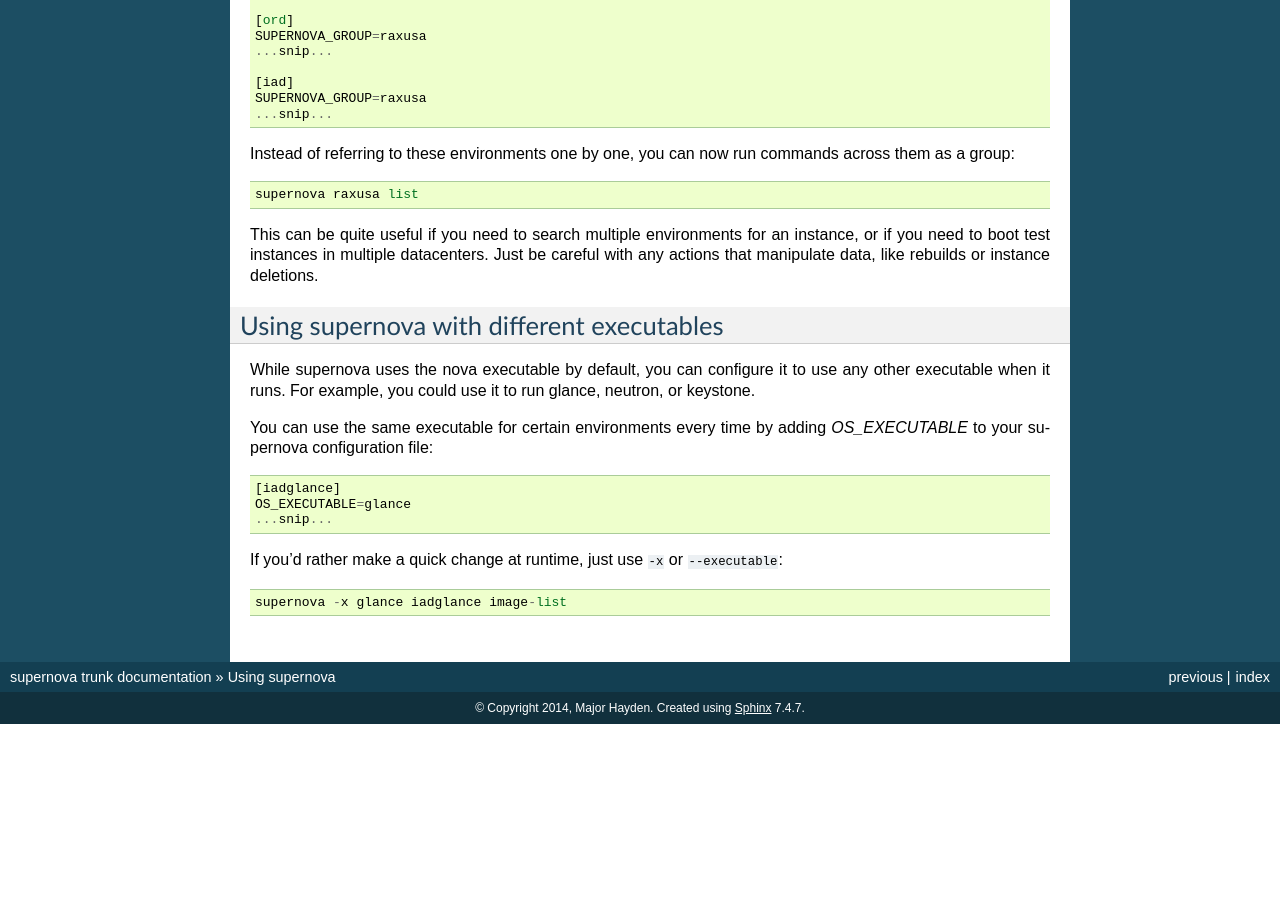
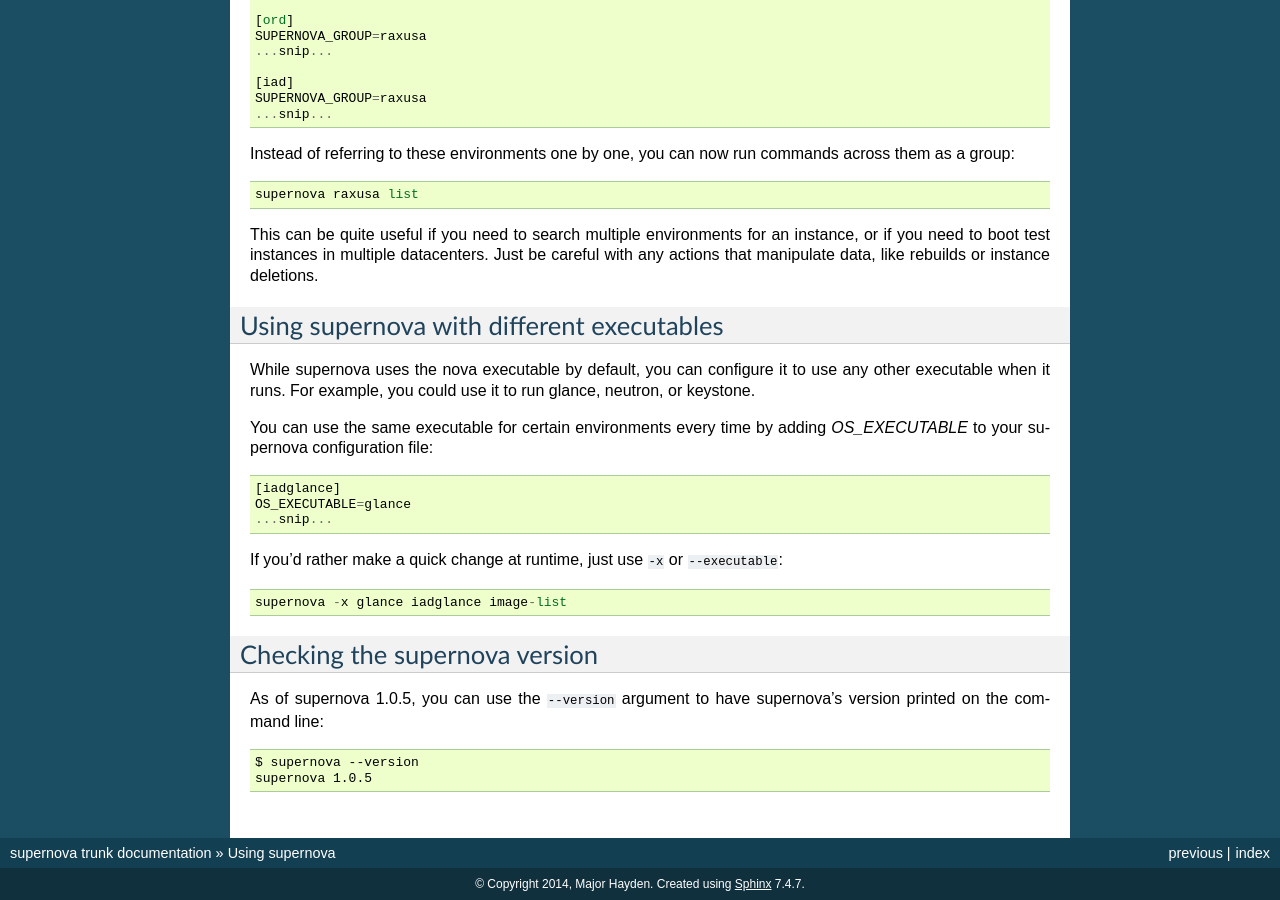
Before and after one commit to major/supernova, a Sphinx documentation site: the page built from docs/usingsupernova.rst, in a window 1280 px wide and 900 px high, scrolled down 1251 px. Built offline with Sphinx 7.4.7, drawn with Linux system fonts in a browser that asks for light colours; before the commit the page ends 1975 px from its top, so only the background shows below that; some of the changed text lies outside the part shown.

Commit message:
Small docs bump for --version

```diff
--- a/docs/usingsupernova.rst
+++ b/docs/usingsupernova.rst
@@ -81,3 +81,11 @@
 If you'd rather make a quick change at runtime, just use ``-x`` or ``--executable``::
 
     supernova -x glance iadglance image-list
+
+Checking the supernova version
+------------------------------
+
+As of supernova 1.0.5, you can use the ``--version`` argument to have supernova's version printed on the command line::
+
+    $ supernova --version
+    supernova 1.0.5
```
